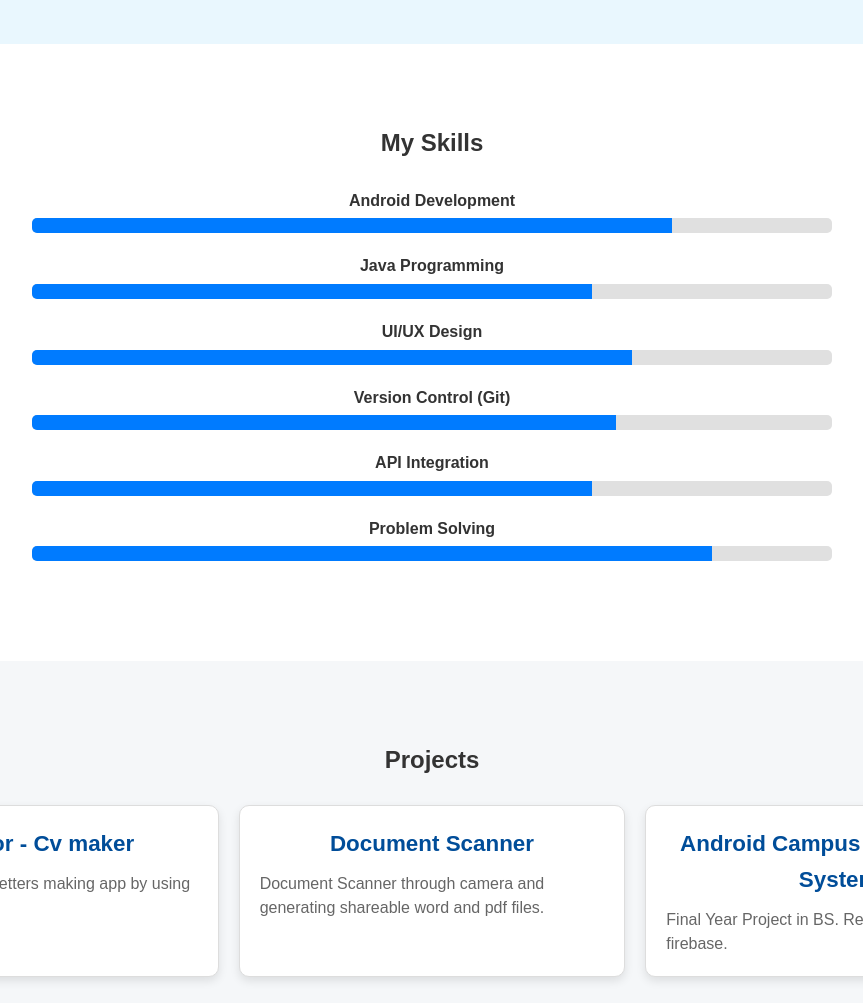
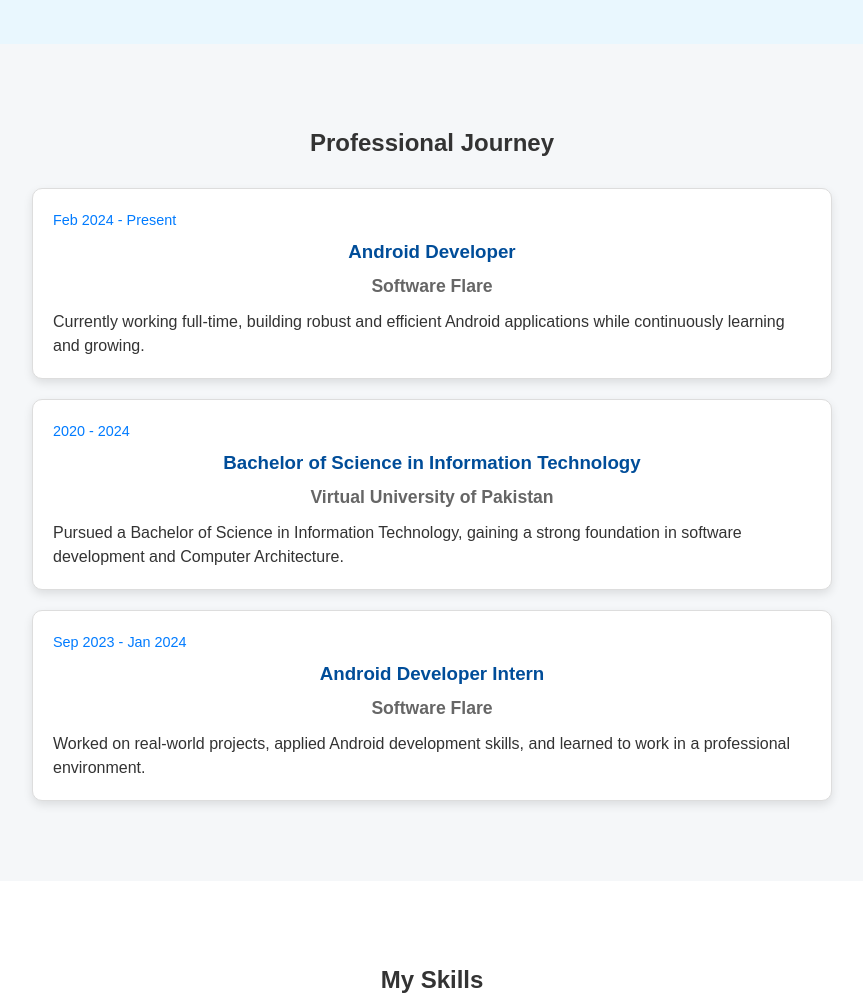
Before and after one commit to Ranahani248/Portfolio, a plain HTML site: page index.html in a window 1280 px wide. Shown: the part 1080-2083 px from the top of the page, without its empty margins (208-1071 px from the left). Drawn offline with Linux system fonts and the light colour scheme.

Commit message:
timeline added

```diff
--- a/index.html
+++ b/index.html
@@ -17,6 +17,7 @@
             <ul class="nav-links">
                 <li><a href="#home">Home</a></li>
                 <li><a href="#about">About</a></li>
+                <li><a href="#timeline">Professional Journey</a></li>
                 <li><a href="#skills">Skills</a></li>
                 <li><a href="#projects">Projects</a></li>
                 <li><a href="#contact">Contact</a></li>
@@ -40,6 +41,31 @@
             I am Abdul Hanan, an Android App Developer with over a year of experience specializing in Java. I hold a degree in BSIT from VU and am dedicated to crafting efficient, user-friendly applications. My expertise spans a range of technologies, and I am passionate about leveraging my skills to solve complex problems and enhance user experiences. Fluent in both English and Urdu, I am adept at collaborating with diverse teams and delivering high-quality solutions.
         </p>
     </section>
+<!-- Timeline Section -->
+<section id="timeline">
+    <h2 class="section-title">Professional Journey</h2>
+    <div class="timeline-container" >
+        <div class="timeline-item fade-in">
+            <div class="timeline-date">Feb 2024 - Present</div>
+            <h3>Android Developer</h3>
+            <h4>Software Flare</h4>
+            <p>Currently working full-time, building robust and efficient Android applications while continuously learning and growing.</p>
+        </div>
+        <div class="timeline-item fade-in">
+            <div class="timeline-date">2020 - 2024</div>
+            <h3>Bachelor of Science in Information Technology</h3>
+            <h4>Virtual University of Pakistan</h4>
+            <p>Pursued a Bachelor of Science in Information Technology, gaining a strong foundation in software development and Computer Architecture.</p>
+        </div>
+        <div class="timeline-item fade-in">
+            <div class="timeline-date">Sep 2023 - Jan 2024</div>
+            <h3>Android Developer Intern</h3>
+            <h4>Software Flare</h4>
+            <p>Worked on real-world projects, applied Android development skills, and learned to work in a professional environment.</p>
+        </div>
+
+    </div>
+</section>
 
     <!-- Skills Section -->
     <section id="skills">
--- a/styles.css
+++ b/styles.css
@@ -168,7 +168,69 @@ section h5,
 section h6 {
     text-align: center;
 }
+/* Timeline Section */
+#timeline {
+    background: #f5f7f9;
+    padding: 80px 20px;
+}
 
+.timeline-container {
+    max-width: 800px;
+    margin: auto;
+    display: flex;
+    flex-direction: column;
+    gap: 20px;
+    position: relative;
+    margin-top: 2vw;
+}
+
+.timeline-item {
+    padding: 20px;
+    background: #fff;
+    border: 1px solid #ddd;
+    border-radius: 10px;
+    box-shadow: 0 4px 10px rgba(0, 0, 0, 0.1);
+    transition: transform 0.3s, box-shadow 0.3s;
+    position: relative;
+}
+
+.timeline-item:hover {
+    transform: translateY(-5px); /* Slight lift on hover */
+    box-shadow: 0 8px 20px rgba(0, 0, 0, 0.2); /* Deeper shadow on hover */
+}
+
+.timeline-date {
+    font-size: 0.9em;
+    color: #007bff;
+    margin-bottom: 5px;
+}
+
+.timeline-item h3 {
+    margin-bottom: 5px;
+    color: #004d99;
+}
+
+.timeline-item h4 {
+    margin-bottom: 10px;
+    font-size: 1.1em;
+    color: #666;
+}
+
+.timeline-item p {
+    color: #333;
+    line-height: 1.5;
+}
+
+/* Interactive fade-in effect */
+.fade-in {
+    opacity: 0;
+    transform: translateY(20px);
+    transition: opacity 0.6s ease-out, transform 0.6s ease-out;
+}
+
+.fade-in.visible {
+    opacity: 1;
+}
 /* Skills Section */
 #skills {
     background: #fff;
@@ -365,6 +427,14 @@ footer {
     .intro p {
         font-size: 1.2em;
     }
+    .timeline-container {
+        padding: 0 10px;
+    }
+
+    .timeline-item {
+        padding: 15px;
+    }
+
 
     .skills-list {
         flex-direction: column;
@@ -386,8 +456,8 @@ footer {
     .project-card p {
         font-size: 0.9em; /* Smaller font size for descriptions on small screens */
     }
+
 }
-
 
 @media (max-width: 480px) {
     .intro h1 {
@@ -402,7 +472,13 @@ footer {
         padding: 8px 16px;
         font-size: 0.9em;
     }
+    .timeline-item h3 {
+        font-size: 1.2em;
+    }
 
+    .timeline-item p {
+        font-size: 0.9em;
+    }
     .section-title {
         font-size: 1.5em;
     }
```
